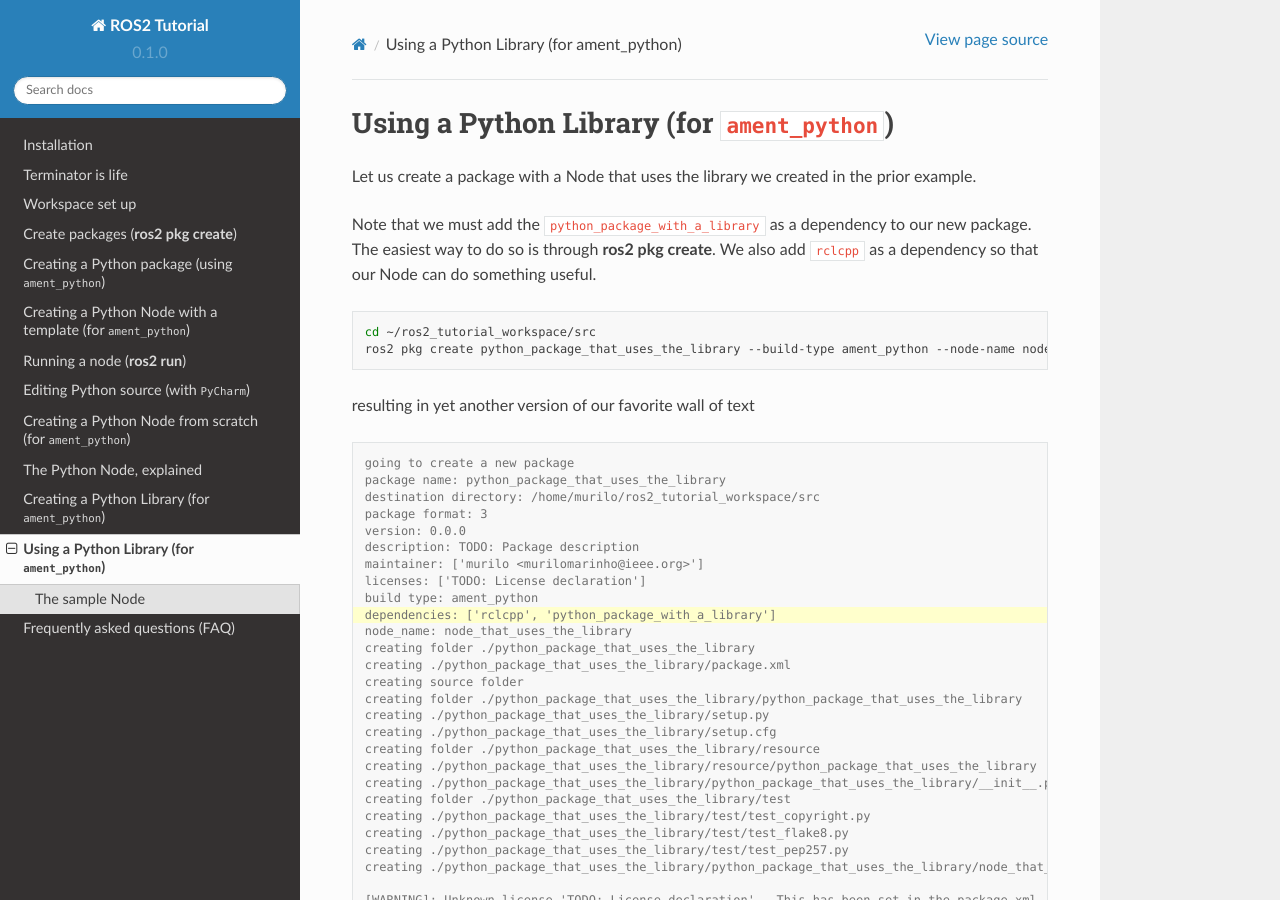
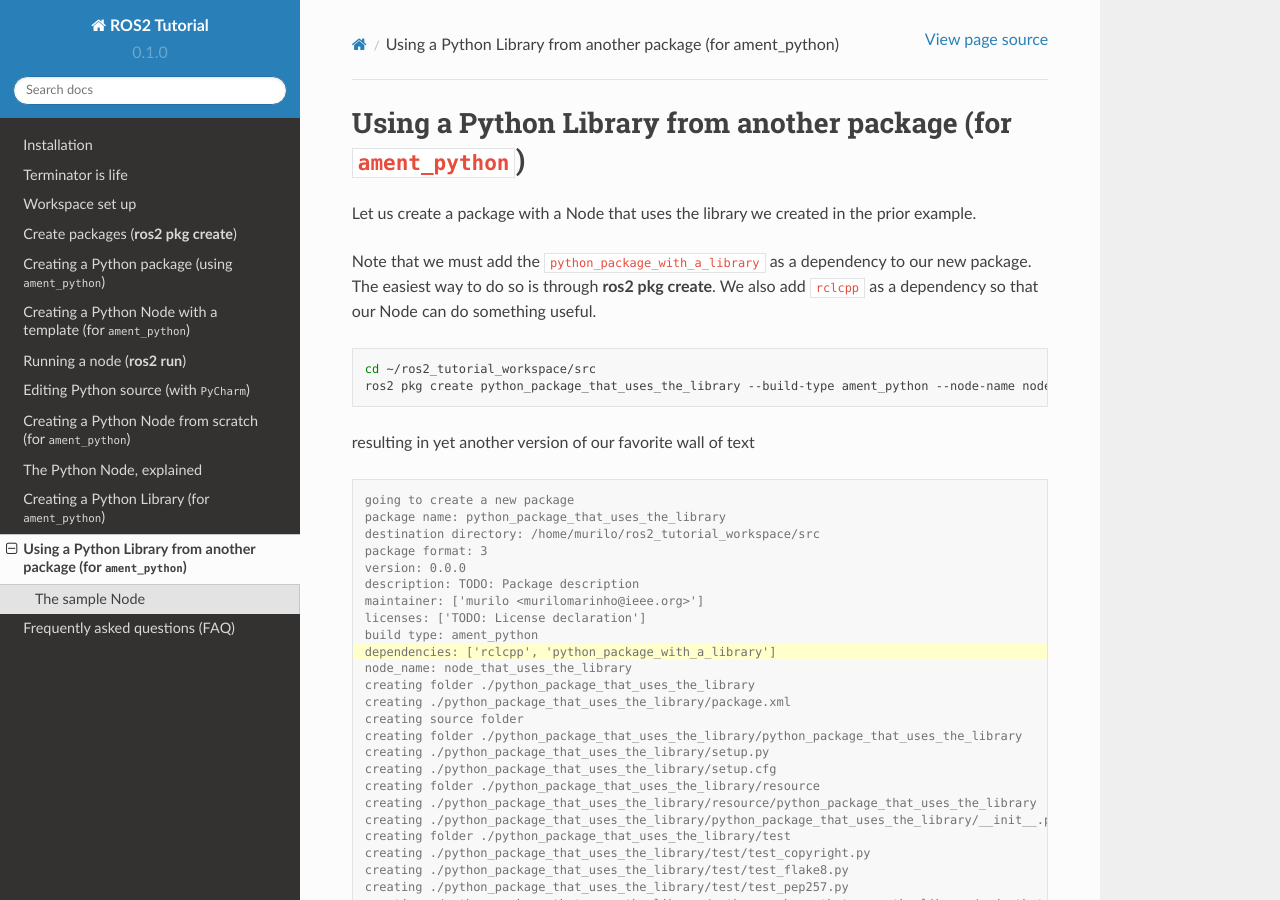
Before and after one commit to mmmarinho/ROS2_Tutorial, a Sphinx documentation site: the page built from docs/source/using_python_library.rst, in a window 1280 px wide and 900 px high. Built offline with Sphinx 7.4.7 and the Read the Docs theme 2.0.0, drawn with Linux system fonts in a browser that asks for light colours.

Commit message:
Update using_python_library.rst

```diff
--- a/docs/source/using_python_library.rst
+++ b/docs/source/using_python_library.rst
@@ -1,5 +1,5 @@
-Using a Python Library (for :code:`ament_python`)
-=================================================
+Using a Python Library from another package (for :code:`ament_python`)
+======================================================================
 
 Let us create a package with a Node that uses the library we created in the prior example.
 
```
